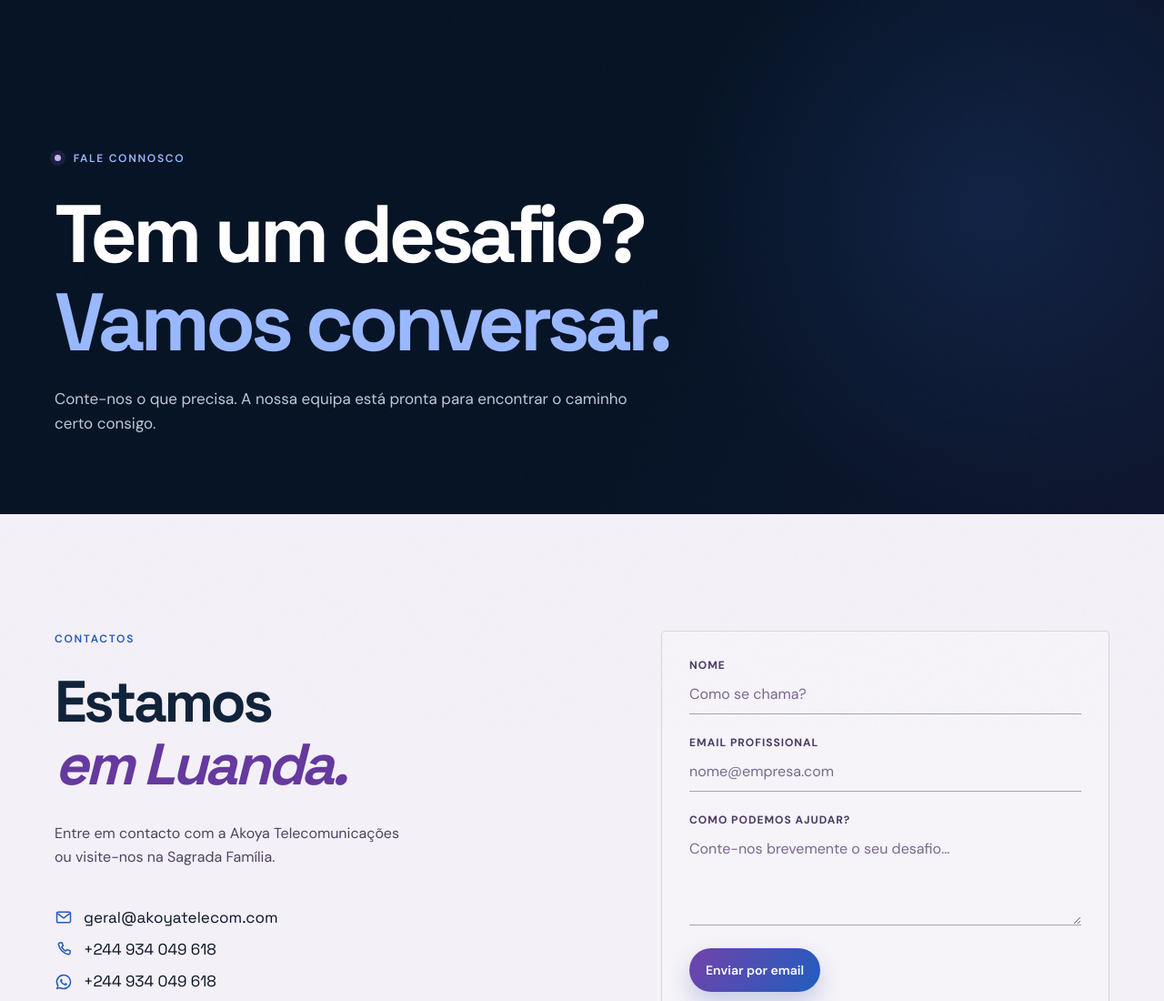
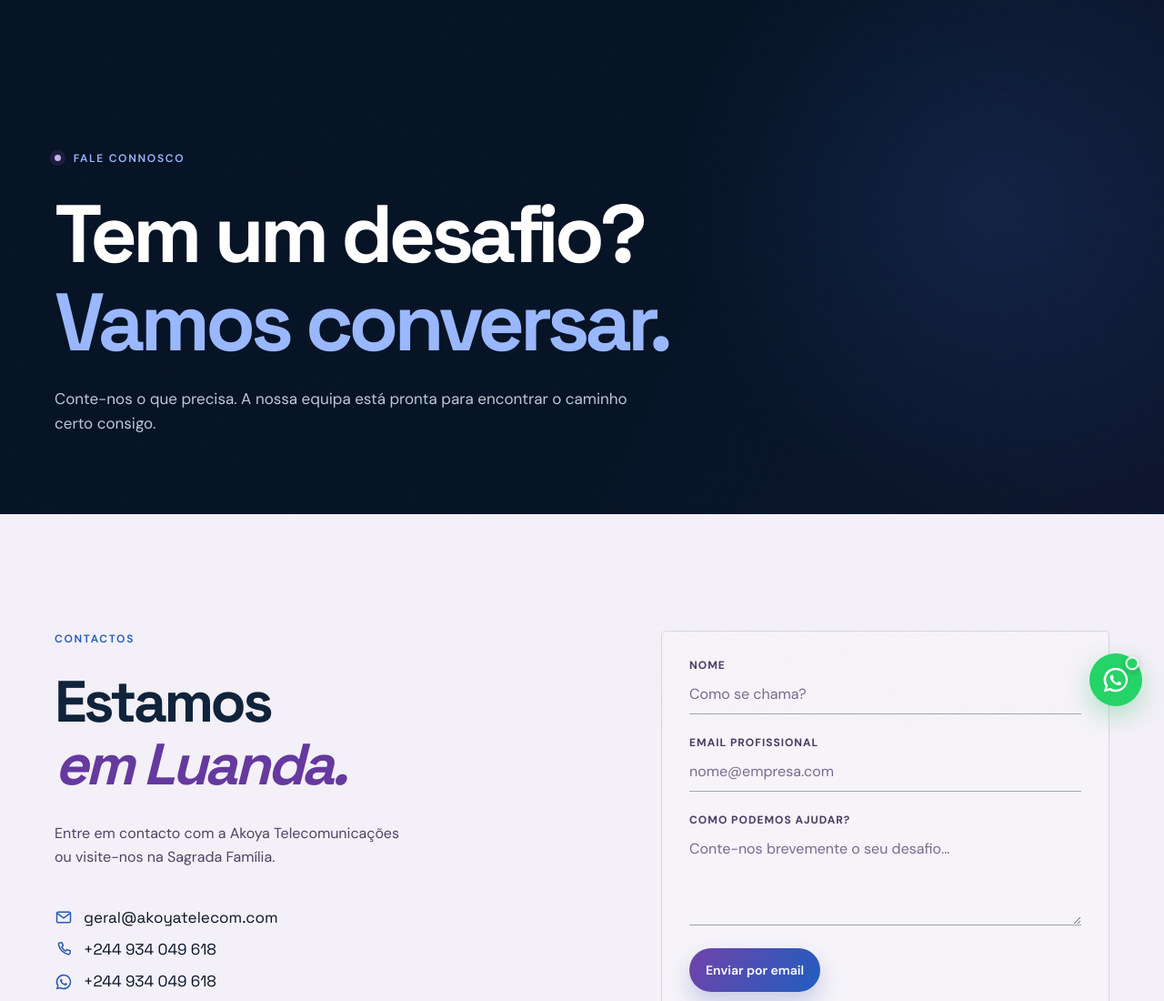
Before and after one commit to JoseNquezo/akoyatelecom, a plain HTML site: page contacto.html in a window 1280 px wide. Shown: the top 1100 px of the page at 91% size. Drawn offline with Linux system fonts and the light colour scheme.

Commit message:
Add files via upload

```diff
--- a/contacto.html
+++ b/contacto.html
@@ -13,7 +13,7 @@
   <link rel="shortcut icon" href="images/akoya_favicon.png?v=4" />
   <link rel="apple-touch-icon" href="images/akoya_favicon.png?v=4" />
   <link rel="manifest" href="manifest.json" />
-  <link rel="stylesheet" href="styles.css?v=6" />
+  <link rel="stylesheet" href="styles.css?v=8" />
 </head>
 <body>
   <a class="skip-link" href="#conteudo">Ir para o conteúdo</a>
--- a/styles.css
+++ b/styles.css
@@ -307,17 +307,23 @@ h1 em, h2 span { font-style: normal; color: var(--brand-blue-light); }
   border-radius: 50%;
   animation: whatsapp-wave 3.2s ease-out 1.4s infinite;
 }
+.whatsapp-float::after {
+  content: "";
+  position: absolute;
+  top: 3px;
+  right: 3px;
+  width: 12px;
+  height: 12px;
+  border: 2px solid #fff;
+  border-radius: 50%;
+  background: #25d366;
+  box-shadow: 0 2px 8px rgba(7,20,38,.24);
+  animation: whatsapp-status 2.6s ease-in-out 1.2s infinite;
+}
 .whatsapp-float:hover,
 .whatsapp-float:focus-visible {
   transform: translateY(-3px) scale(1.04);
   background: #25d366;
-}
-body.footer-visible .whatsapp-float {
-  opacity: 0;
-  visibility: hidden;
-  pointer-events: none;
-  box-shadow: 0 18px 44px rgba(7,20,38,.34), 0 0 0 8px rgba(32,184,88,.10);
-  animation-play-state: paused;
 }
 .whatsapp-float-icon {
   display: grid;
@@ -349,6 +355,10 @@ body.footer-visible .whatsapp-float {
   0%, 65%, 100% { opacity: 0; transform: scale(.82); }
   72% { opacity: .75; }
   88% { opacity: 0; transform: scale(1.65); }
+}
+@keyframes whatsapp-status {
+  0%, 100% { transform: scale(1); }
+  50% { transform: scale(.82); }
 }
 
 .reveal { opacity:0; transform:translateY(20px); transition:opacity .75s ease, transform .75s ease; }
```
Also changed, not shown: index.html (+1 -1 lines), parceiros.html (+1 -1 lines), sobre.html (+1 -1 lines), solucoes.html (+1 -1 lines).
